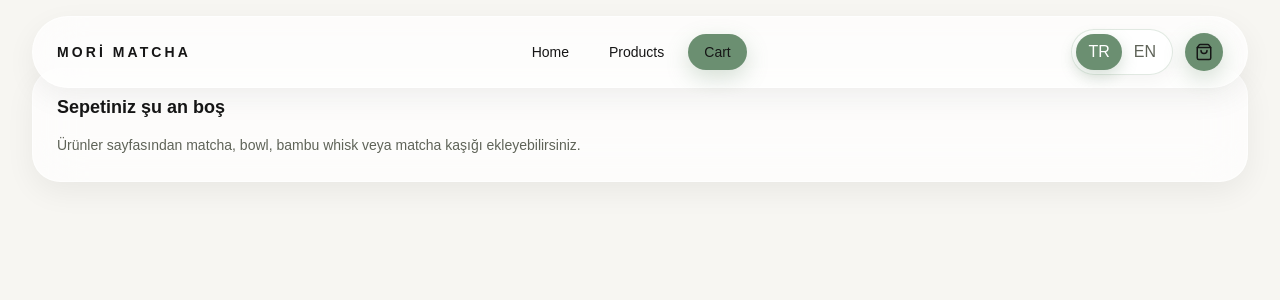
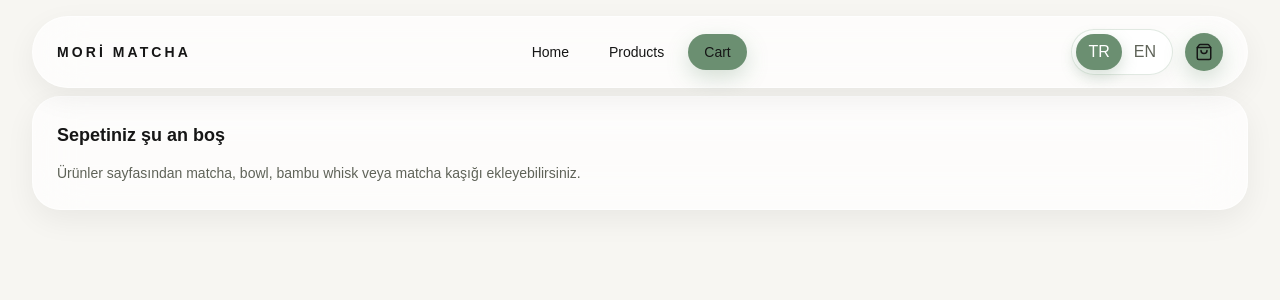
Before and after one commit to aisankheiri/mori-matcha-studio, a Next.js app: page /cart in a window 1280 px wide. Shown: the top 300 px of the page. Built offline with nearby package versions, Linux system fonts and the light colour scheme.

Commit message:
cart kartları ayarlandı

```diff
--- a/src/app/cart/page.tsx
+++ b/src/app/cart/page.tsx
@@ -24,11 +24,11 @@ export default function CartPage() {
     <>
       <Navbar />
 
-      <main className="min-h-screen bg-[var(--color-bg)] pt-10 pb-20 md:pt-14">
+      <main className="min-h-screen bg-[var(--color-bg)] pt-20 pb-20 md:pt-24">
         <Container>
           <div className="mx-auto w-full max-w-[var(--container-width)]">
             {items.length === 0 ? (
-              <div className="mt-3 rounded-[28px] border border-white/60 bg-white/70 p-6 shadow-[var(--shadow-soft)] backdrop-blur-xl">
+              <div className="rounded-[28px] border border-white/60 bg-white/70 p-6 shadow-[var(--shadow-soft)] backdrop-blur-xl">
                 <div className="text-lg font-semibold text-[var(--color-text)]">
                   Sepetiniz şu an boş
                 </div>
```
